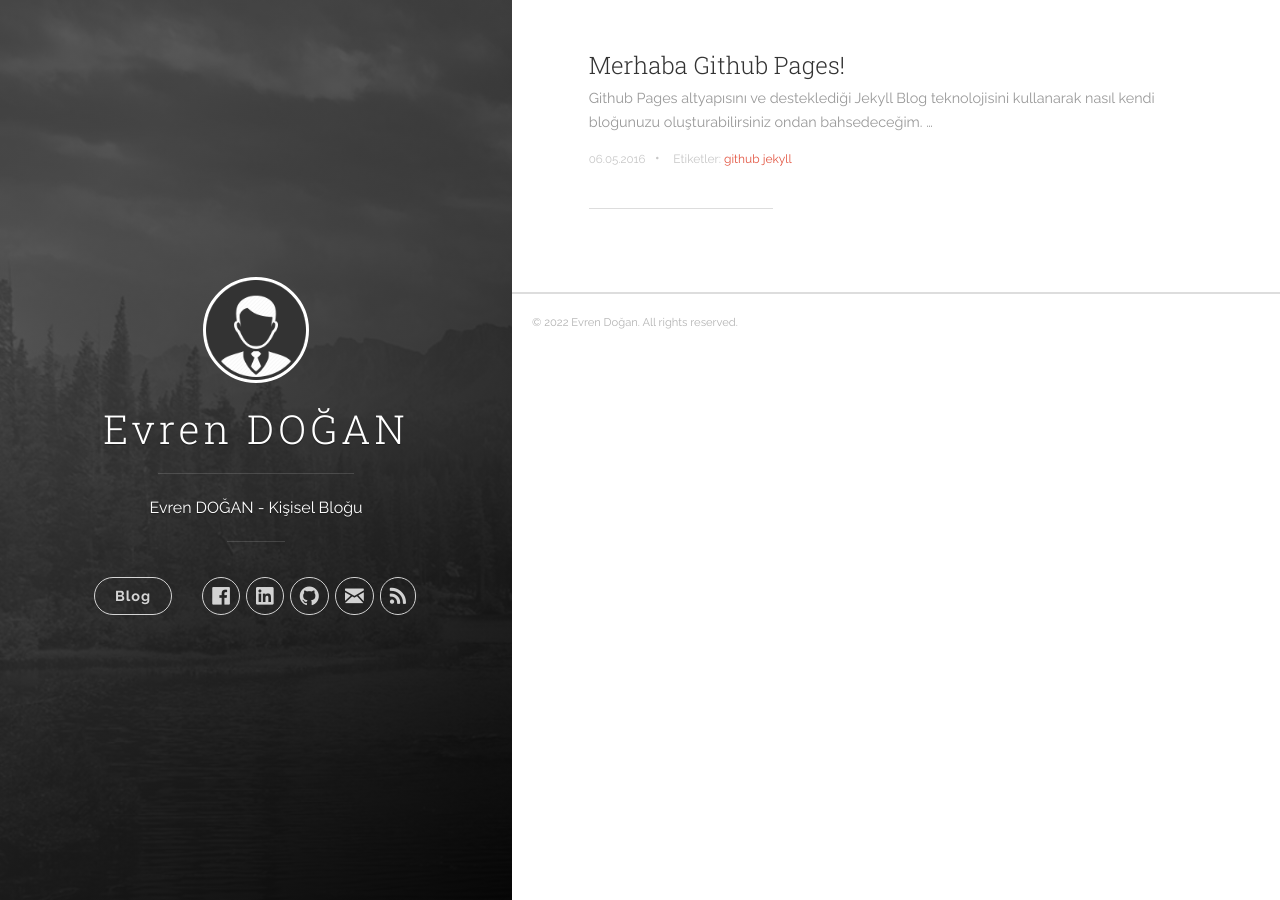
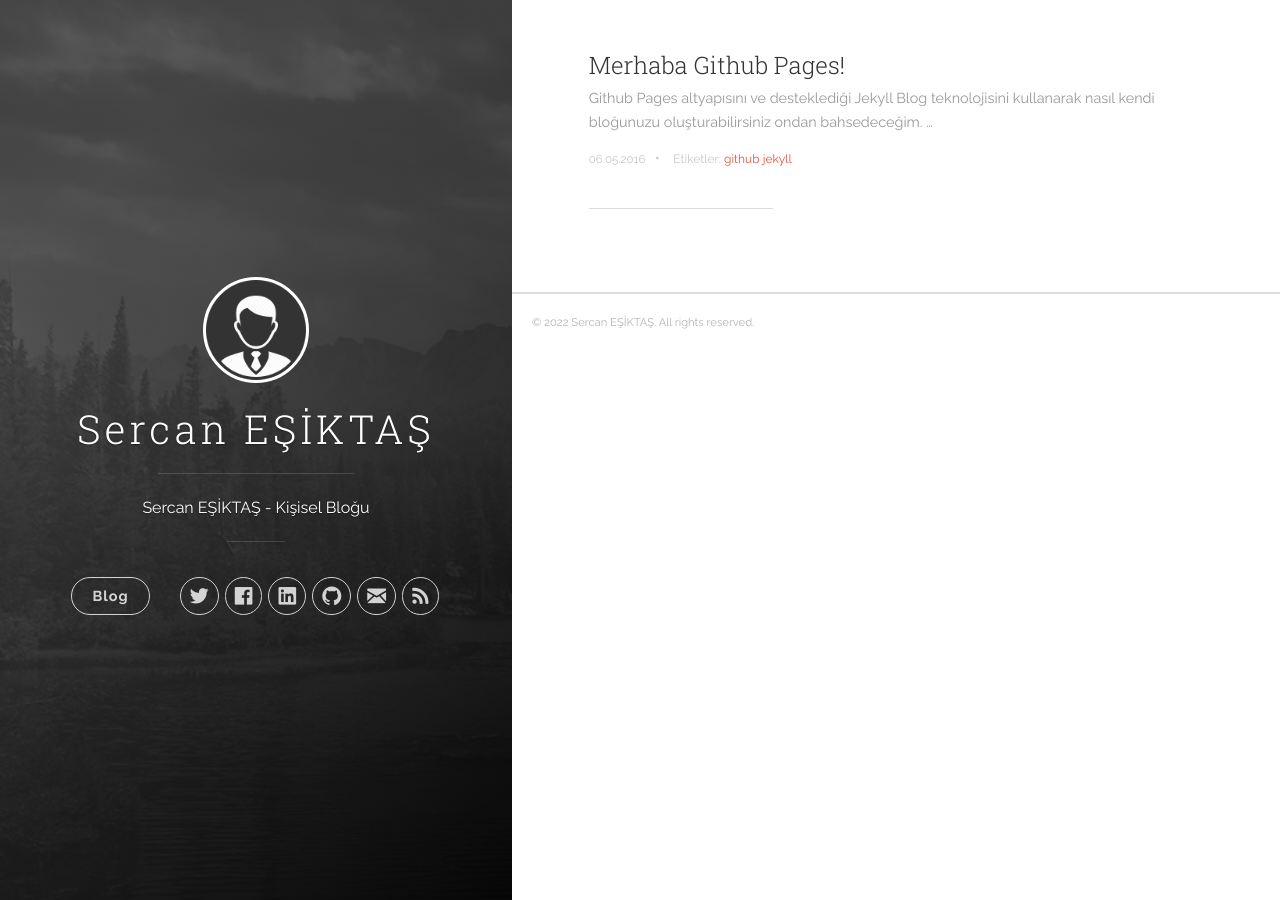
Before and after one commit to sercanesiktas/sercanesiktas.github.io, a Jekyll site: the page built from index.html, in a window 1280 px wide. Built offline with Jekyll 4.4.1, drawn with Linux system fonts in a browser that asks for light colours; nearby versions of some CDN libraries; the list of posts is cut into pages by our own code.

Commit message:
Update _config.yml

```diff
--- a/_config.yml
+++ b/_config.yml
@@ -1,18 +1,18 @@
 # Site settings
-title: Evren DOĞAN
-description: 'Evren DOĞAN - Kişisel Bloğu'
-url: 'https://evrend.github.io/'
+title: Sercan EŞİKTAŞ
+description: 'Sercan EŞİKTAŞ - Kişisel Bloğu'
+url: 'https://sercanesiktas.github.io/'
 baseurl: '/'
 google_analytics: 'UA-63648079-2'
 disqus_shortname: 'evrendgithubio'
 
 author:
-  name: 'Evren Doğan'
+  name: 'Sercan EŞİKTAŞ'
   email: evrend@outlook.com
-#  twitter_username: joshgerdes
-  facebook_username: evrenndogan
-  github_username:  evrend
-  linkedin_username:  evrendogan
+  twitter_username: sercanesiktas
+  facebook_username: sercanesiktas
+  github_username:  sercanesiktas
+  linkedin_username:  sercanesiktas
 
 defaults:
   -
```
